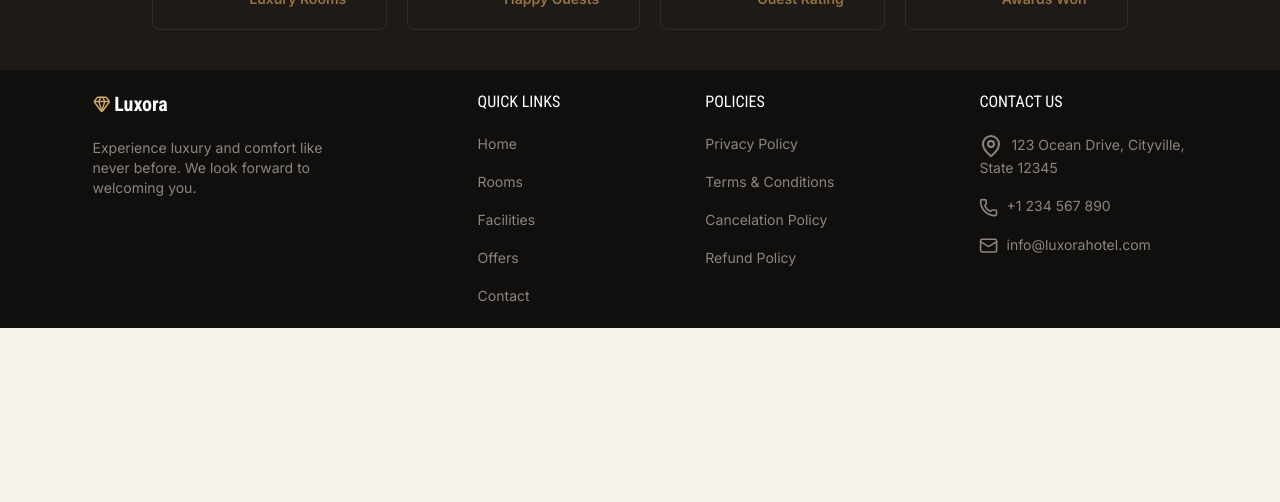
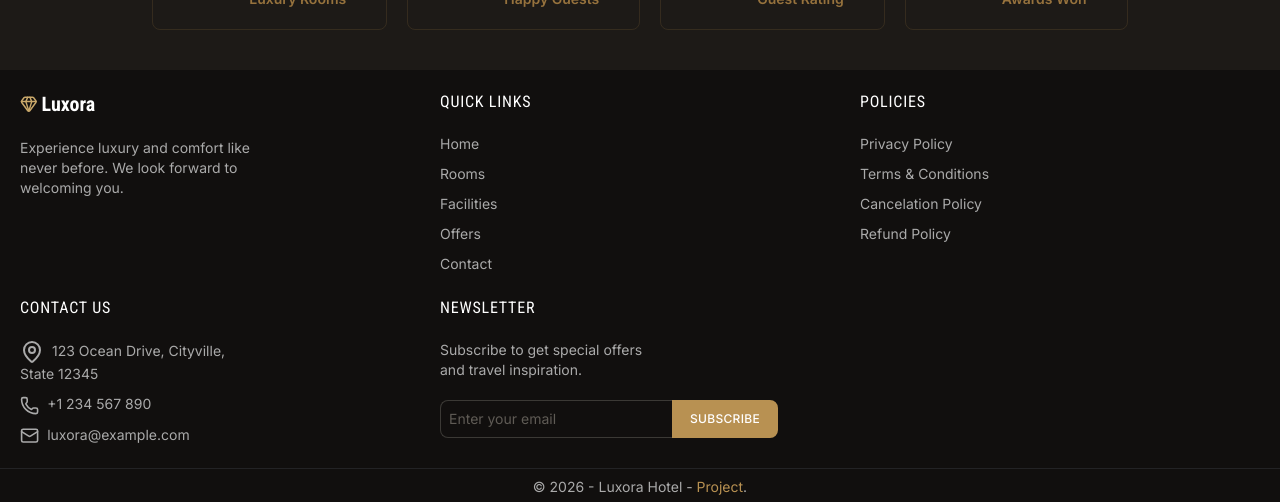
Before and after one commit to FreezyNBE/luxora, a Next.js app: page / in a window 1280 px wide. Shown: the part 2310-2812 px from the top of the page. Before the commit the page ends 2638 px from the top, so only its background shows below. Built offline with nearby package versions, Linux system fonts and the light colour scheme.

Commit message:
ui: changed the footer structure and added newsletter input field

```diff
--- a/app/components/Footer.tsx
+++ b/app/components/Footer.tsx
@@ -3,19 +3,20 @@ import Link from "next/link";
 
 function Footer() {
     return (
-        <footer className="flex flex-wrap lg:flex-nowrap items-start justify-around max-md:gap-y-8 bg-brown-dark text-muted-light p-5">
-            <div className="max-md:flex-1/2 space-y-5">
+        <div className="w-full bg-brown-dark text-ligher overfow-hidden">
+            <div className="grid grid-cols-1 min-[445px]:grid-cols-2 lg:grid-cols-3 2xl:grid-cols-5 gap-5 p-5">
+                <div className="space-y-5">
                     <h1 className="flex items-center gap-1 text-xl font-bold cursor-default text-white">
                         <Gem size={"1.1rem"} className="text-gold-light" />
                         <span>Luxora</span>
                     </h1>
-                <p className="max-md:max-w-38 max-w-60 text-sm text-muted-light">
+                    <p className="max-md:max-w-38 max-w-60 text-sm text-ligher">
                         Experience luxury and comfort like never before. We look forward to welcoming you.
                     </p>
                 </div>
-            <div className="max-md:flex-1/2 space-y-5">
-                <h1 className="text-white cursor-default uppercase">Quick Links</h1>
-                <div className="inline-block space-y-4 text-sm">
+                <div className="space-y-5">
+                    <h1 className="text-white cursor-default uppercase tracking-wider">Quick Links</h1>
+                    <div className="inline-block space-y-2 text-sm">
                         <Link href={"/"} className="block min-border hover:text-gold-light">
                             Home
                         </Link>
@@ -33,9 +34,9 @@ function Footer() {
                         </Link>
                     </div>
                 </div>
-            <div className="max-md:flex-1/2 space-y-5">
-                <h1 className="text-white cursor-default uppercase">Policies</h1>
-                <div className="inline-block space-y-4 text-sm">
+                <div className="space-y-5">
+                    <h1 className="text-white cursor-default uppercase tracking-wider">Policies</h1>
+                    <div className="inline-block space-y-2 text-sm">
                         <Link href={"/"} className="block min-border hover:text-gold-light">
                             Privacy Policy
                         </Link>
@@ -50,9 +51,9 @@ function Footer() {
                         </Link>
                     </div>
                 </div>
-            <div className="max-md:flex-1/2 space-y-5">
-                <h1 className="text-white cursor-default uppercase">Contact Us</h1>
-                <div className="inline-block space-y-4 text-sm">
+                <div className="space-y-5">
+                    <h1 className="text-white cursor-default uppercase tracking-wider">Contact Us</h1>
+                    <div className="inline-block space-y-2 text-sm">
                         <div className="space-x-2 max-w-52 cursor-pointer min-border hover:text-gold-light">
                             <MapPin size={"1.5rem"} className="inline-block align-middle" />
                             <span>123 Ocean Drive, Cityville, State 12345</span>
@@ -63,11 +64,38 @@ function Footer() {
                         </div>
                         <div className="space-x-2 max-w-52 cursor-pointer min-border hover:text-gold-light">
                             <Mail size={"1.2rem"} className="inline-block align-middle" />
-                        <span>info@luxorahotel.com</span>
+                            <span>luxora@example.com</span>
                         </div>
                     </div>
                 </div>
-        </footer>
+                <div className="space-y-5">
+                    <h1 className="text-white cursor-default uppercase tracking-wider">Newsletter</h1>
+                    <p className="w-full max-w-54 text-sm">Subscribe to get special offers and travel inspiration.</p>
+                    <div className="flex items-center text-sm">
+                        <div className="w-58 border border-r-0 border-border-dark p-2 rounded-lg rounded-r-none">
+                            <input
+                                type="text"
+                                id="subscribe"
+                                name="subscribe"
+                                placeholder="Enter your email"
+                                className="outline-none text-white placeholder:text-muted"
+                            />
+                        </div>
+                        <label
+                            htmlFor="subscribe"
+                            className="uppercase py-2.25 px-4 bg-gold border-2 border-gold text-white tracking-wide font-medium text-xs rounded-lg rounded-l-none cursor-pointer hover:bg-blue-500 hover:border-blue-500 transition-all duration-75"
+                        >
+                            Subscribe
+                        </label>
+                    </div>
+                </div>
+            </div>
+            <div className="text-center border-t border-t-gray-500/20 py-2">
+                <div className="text-sm text-ligher">
+                    &copy; {new Date().getFullYear()} - Luxora Hotel - <span className="text-gold">Project</span>.
+                </div>
+            </div>
+        </div>
     );
 }
 
--- a/app/globals.css
+++ b/app/globals.css
@@ -23,6 +23,7 @@
     --color-text-light: #b0aca5;
     --color-text-white: #ffffff;
     --color-text-under: #313131;
+    --color-text-ligher: #aaaaaa;
 
     /* Dark Sections */
     --color-dark: #171716;
@@ -78,6 +79,7 @@
     --color-muted-light: #8a867f;
     --color-heading: #525252;
     --color-under: #313131;
+    --color-ligher: #aaaaaa;
 
     /* Dark */
     --color-charcoal: #171716;
```
Lines whose indentation alone changed are shown as unchanged.
